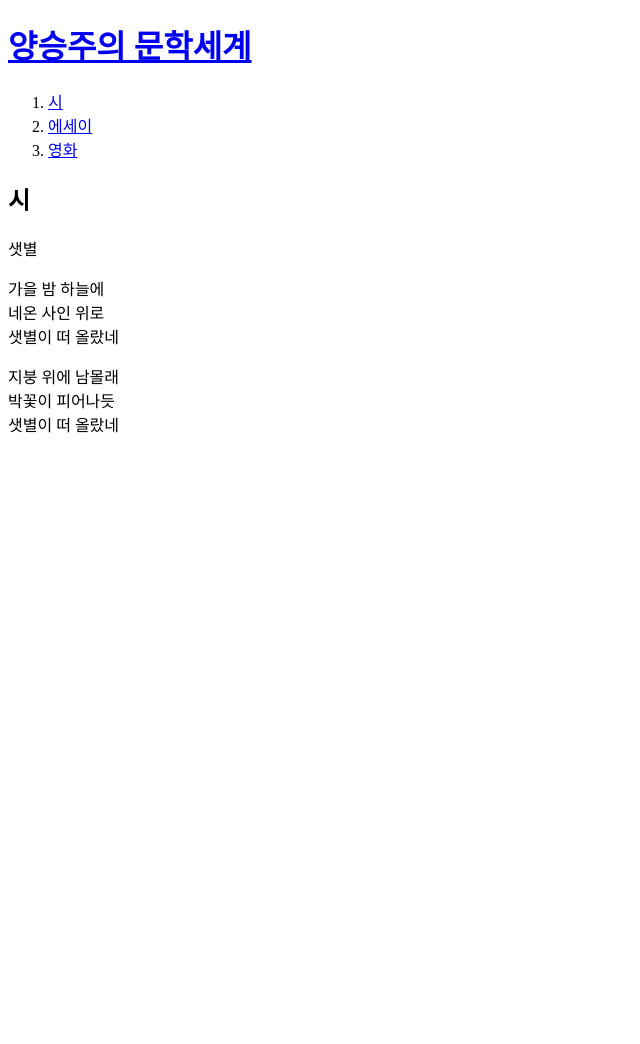
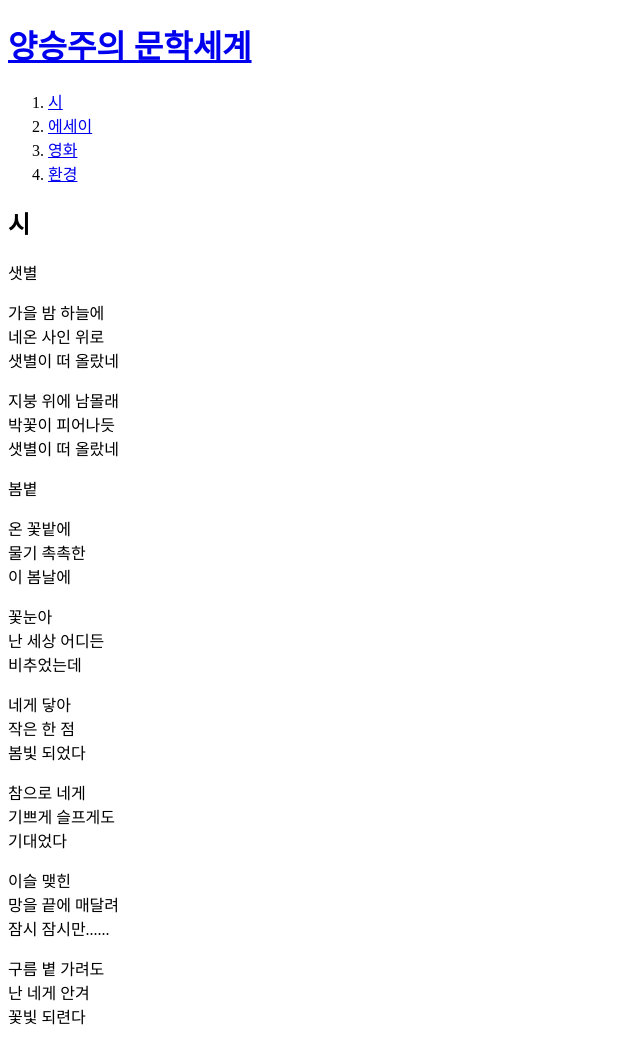
Before and after one commit to noelsar/bomnoon, a plain HTML site: page 1.html in a window 1280 px wide. Shown: the whole page, without its empty margins (0-640 px from the left). Before the commit the page ends 800 px from the top, so only its background shows below. Drawn offline with Linux system fonts and the light colour scheme.

Commit message:
Add files via upload

```diff
--- a/1.html
+++ b/1.html
@@ -10,6 +10,7 @@
   <li><a href="1.html">시</a></li>
   <li><a href="2.html">에세이</a></li>
   <li><a href="3.html">영화</a></li>
+  <li><a href="4.html">환경</a></li>
 </ol>
 <h2>시</h2>
 <p>샛별<br></p><p style="margin-top:10px;">
@@ -21,5 +22,30 @@
   박꽃이 피어나듯<br>
   샛별이 떠 올랐네<br>
 </p>
+<p>봄볕<br></p><p style="margin-top:10px;">
+  온 꽃밭에<br>
+  물기 촉촉한<br>
+  이 봄날에<br>
+</p><p style="margin-top:10px;">
+  꽃눈아<br>
+  난 세상 어디든<br>
+  비추었는데
+</p><p style="margin-top:10px;">
+  네게 닿아<br>
+  작은 한 점<br>
+  봄빛 되었다
+</p><p style="margin-top:10px;">
+  참으로 네게<br>
+  기쁘게 슬프게도<br>
+  기대었다
+</p><p style="margin-top:10px;">
+  이슬 맺힌<br>
+  망을 끝에 매달려<br>
+  잠시 잠시만......
+</p><p style="margin-top:10px;">
+  구름 볕 가려도<br>
+  난 네게 안겨<br>
+  꽃빛 되련다
+</p><p style="margin-top:10px;">
 </body>
 </html>
```
